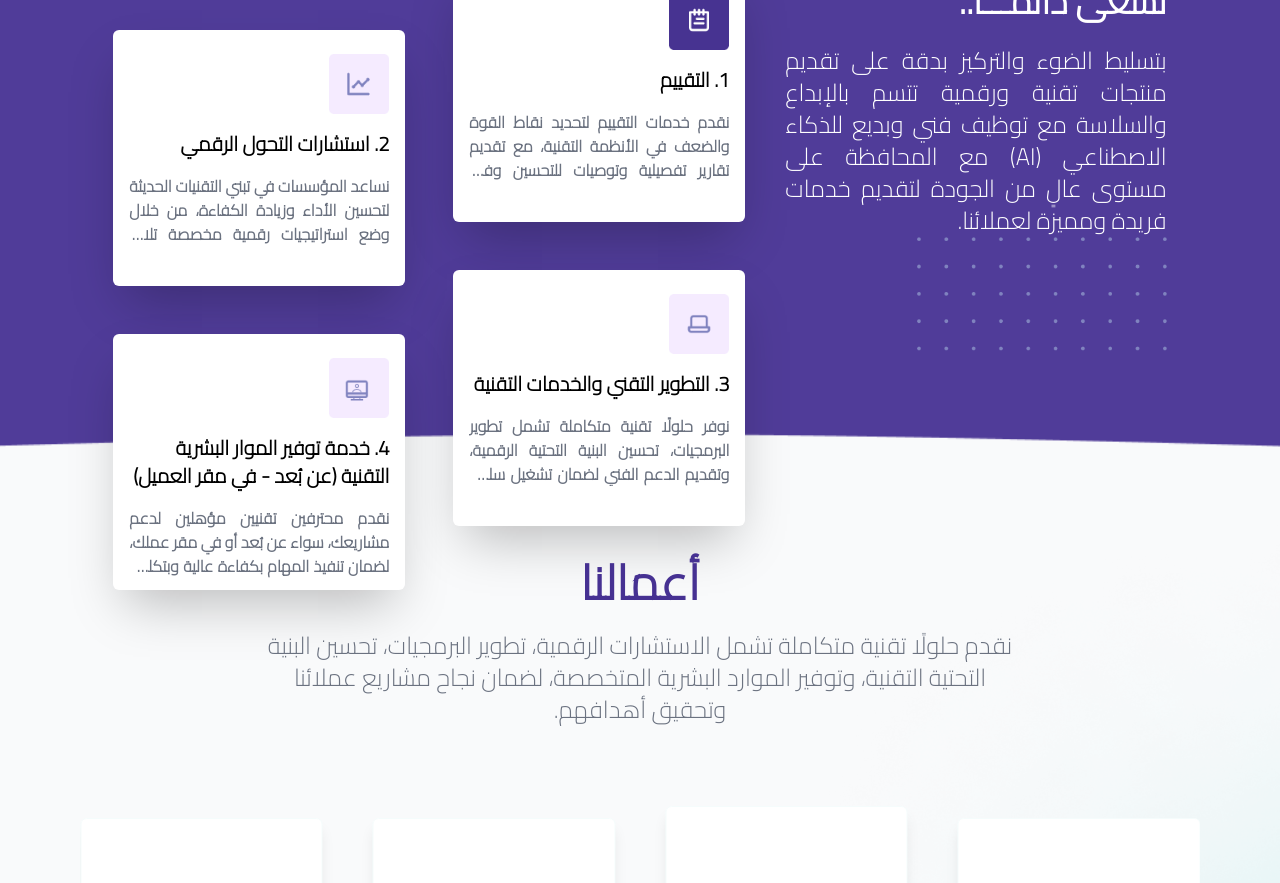
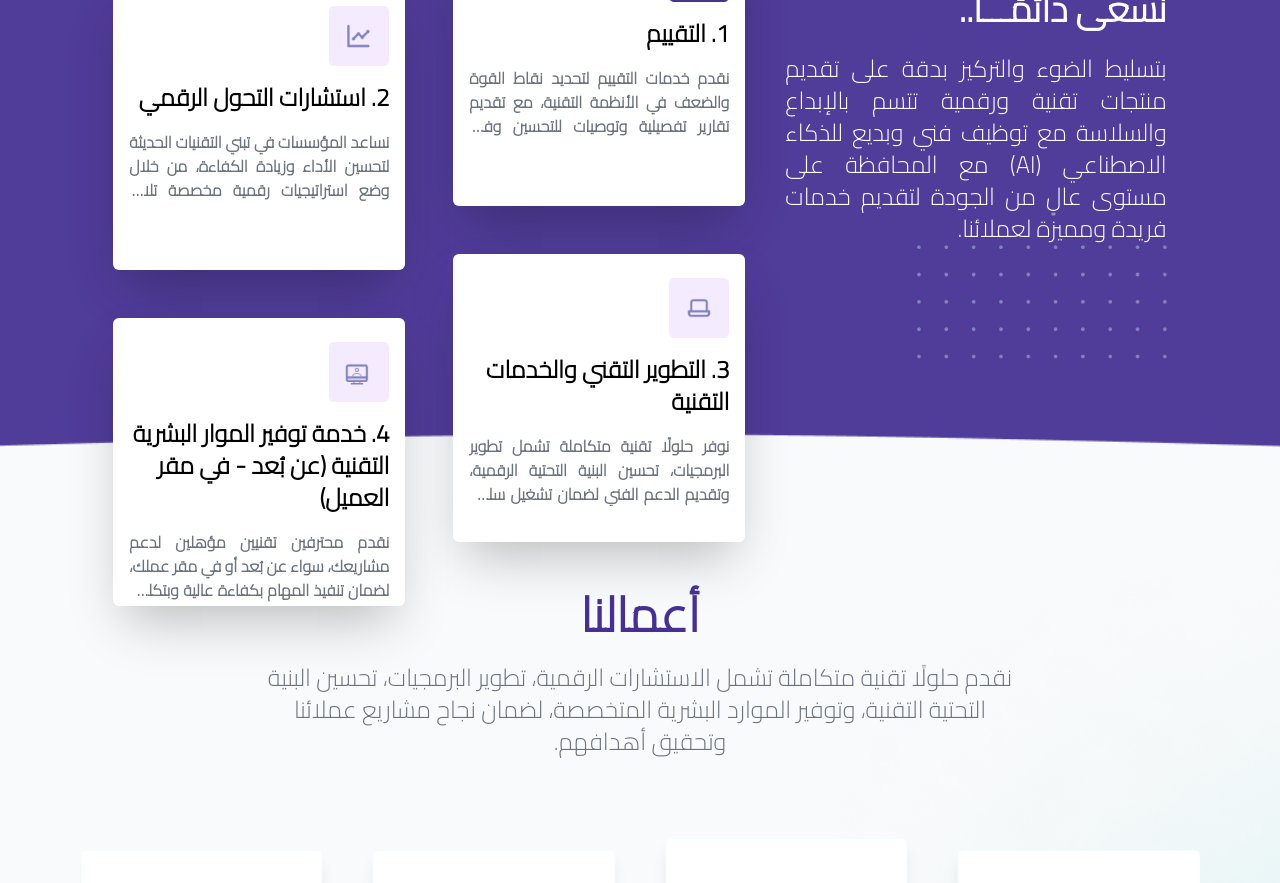
Before and after one commit to nomowsoft/Marahel-Website, a Next.js app: page / in a window 1280 px wide. Shown: the part 2040-2923 px from the top of the page. Built offline with nearby package versions, Linux system fonts and the light colour scheme.

Commit message:
[ADD] website marahel

```diff
--- a/src/app/components/home/service.tsx
+++ b/src/app/components/home/service.tsx
@@ -42,19 +42,19 @@ const Service = () => {
                             <Image src="/service/Group 8.png" alt="..." height={10} width={250} />
                         </div>
                     </div>
-                    <div className="md:w-1/1 lg:w-1/2 lg:pt-24 xl:pt-32">
+                    <div className="md:w-1/1 lg:w-1/2 lg:pt-24 xl:pt-20">
                         <div className="grid lg:grid-cols-2 gap-12">
                             {services.map((item, index) => (
                                 <div
                                     key={item.id}
-                                    className={`bg-white h-64 rounded-md shadow-2xl p-4 text-black ${index === 1 ? "lg:mt-16" : index === 2 ? "lg:-mt-16" : "mt-0"}`}
+                                    className={`bg-white h-72  rounded-md shadow-2xl p-4 text-black ${index === 1 ? "lg:mt-16" : index === 2 ? "lg:-mt-16" : "mt-0"}`}
                                 >
                                     <div className="flex justify-between">
                                         <div className="flex justify-center items-center mt-2">
                                             <Image src={item.image} alt="..." height={10} width={60} />
                                         </div>
                                     </div>
-                                    <div className="mt-4 font-extrabold lg:text-md xl:text-xl">
+                                    <div className="mt-4 font-extrabold xl:text-2xl">
                                         <h1>{item.id}. {item.title}</h1>
                                     </div>
                                     <div className="mt-4 font-extrabold text-justify line-clamp-3">
--- a/src/app/components/home/works/works.tsx
+++ b/src/app/components/home/works/works.tsx
@@ -13,7 +13,7 @@ import CustomerPartner from "../customer_partner/customer_partner";
 const Works = () => {
   return (
     <section className="bg-works bg-right bg-contain bg-no-repeat">
-        <div className="mx-5 lg:mx-10 xl:mx-20 pt-20 lg:pt-24 pb-10">
+        <div className="mx-5 lg:mx-10 xl:mx-20 pt-20 lg:pt-32 pb-10">
             <h1 className="text-center text-3xl lg:text-5xl text-primary font-semibold">أعمالنا</h1>
             <p className="mt-6 text-2xl text-center max-w-screen-md mx-auto text-gray-500 font-medium">
             نقدم حلولًا تقنية متكاملة تشمل الاستشارات الرقمية، تطوير البرمجيات، تحسين البنية التحتية التقنية، وتوفير الموارد البشرية المتخصصة، لضمان نجاح مشاريع عملائنا وتحقيق أهدافهم.
```
